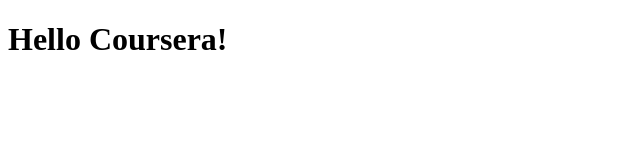
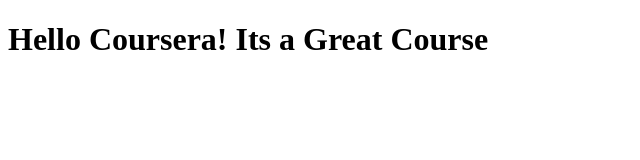
Before and after one commit to rattyratty07/Coursera-javascript-test, a plain HTML site: page site/index.html in a window 1280 px wide. Shown: the whole page, without its empty margins (0-640 px from the left). Drawn offline with Linux system fonts and the light colour scheme.

Commit message:
small change to content

```diff
--- a/site/index.html
+++ b/site/index.html
@@ -4,6 +4,6 @@
 	<title>Hello Coursera!</title>
 </head>
 <body>
-<h1>Hello Coursera!</h1>
+<h1>Hello Coursera! Its a Great Course</h1>
 </body>
 </html>
```
